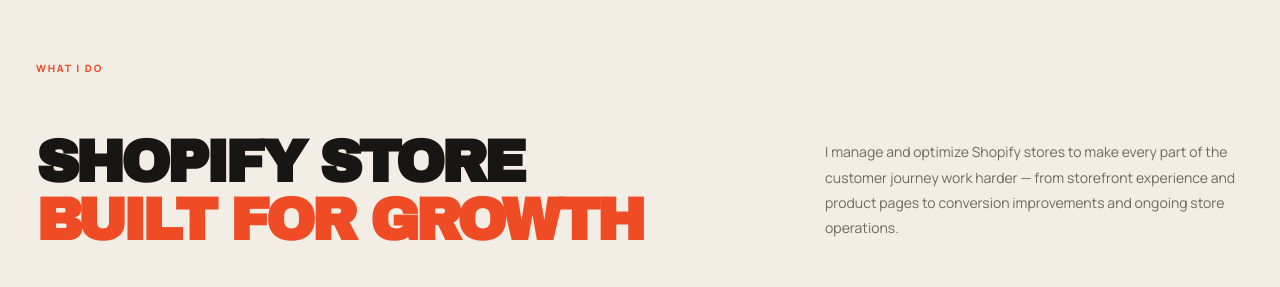
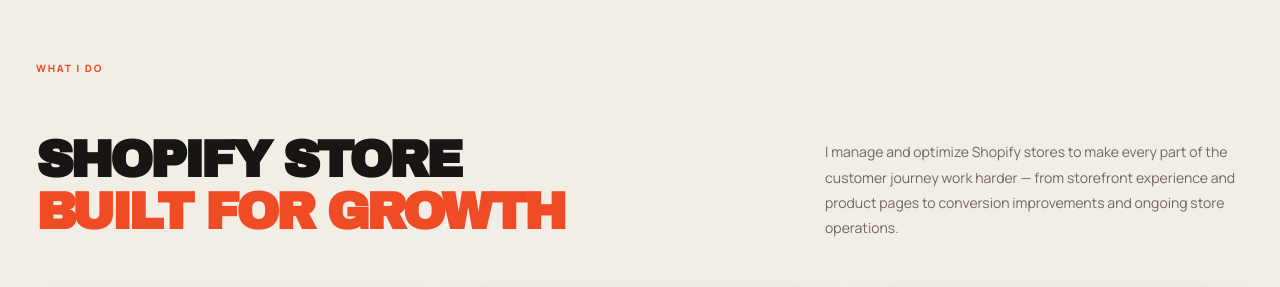
Before and after one commit to j0shua-ben/Ayomide-Joshua, a Next.js app: page / in a window 1280 px wide. Shown: the part 2020-2307 px from the top of the page. Built offline with nearby package versions, Linux system fonts and the light colour scheme.

Commit message:
Apply consistent headline font, scale and orange accents sitewide

```diff
--- a/app/hero-clean.css
+++ b/app/hero-clean.css
@@ -3547,3 +3547,43 @@ details p {
     font-size: clamp(30px, 8.4vw, 38px) !important;
   }
 }
+
+
+/* One consistent editorial headline system across all major sections */
+main .unified-section-title {
+  font-family: "Archivo Black", "Manrope", sans-serif !important;
+  font-size: clamp(34px, 4.05vw, 56px) !important;
+  font-weight: 900 !important;
+  line-height: .99 !important;
+  letter-spacing: -.065em !important;
+  text-transform: uppercase !important;
+  color: #171614 !important;
+  text-wrap: balance;
+}
+main .unified-section-title .title-accent,
+main .unified-section-title .growth-heading-accent,
+main .unified-section-title .services-title-right {
+  color: #ef4b25 !important;
+}
+main .unified-section-title .growth-heading-line {
+  display: block;
+}
+main .unified-section-title .services-title-left,
+main .unified-section-title .services-title-right {
+  font: inherit !important;
+  letter-spacing: inherit !important;
+  line-height: inherit !important;
+}
+main .unified-section-title .services-title-left { color: #171614 !important; }
+main .unified-section-title .services-title-right { color: #ef4b25 !important; }
+@media (max-width: 760px) {
+  main .unified-section-title {
+    font-size: clamp(30px, 7.4vw, 43px) !important;
+    line-height: 1 !important;
+  }
+}
+@media (max-width: 420px) {
+  main .unified-section-title {
+    font-size: clamp(28px, 8vw, 36px) !important;
+  }
+}
```
